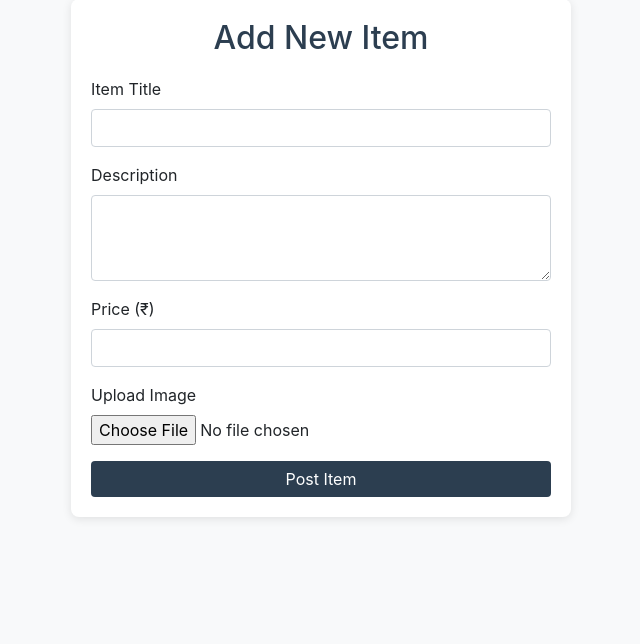
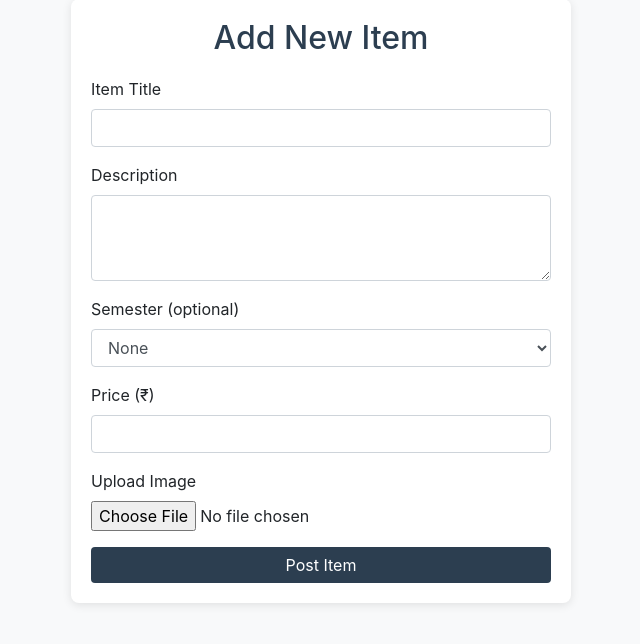
Before and after one commit to ravishverma07/Acedify, a Django app: page /marketplace/upload/ in a window 1280 px wide. Shown: the part 112-756 px from the top of the page, without its empty margins (319-959 px from the left). Run offline with Django 5.2, Linux system fonts and the light colour scheme; the visitor is signed in with stand-in values (Sample User, id 1); some libraries are stand-ins or nearby versions.

Commit message:
marketplace changes

```diff
--- a/marketplace/views.py
+++ b/marketplace/views.py
@@ -26,14 +26,14 @@ def upload(request):
         semester = request.POST.get('semester')
         image = request.FILES.get('image')
         user = request.user
-        current_date =  timezone.now().date()
         if name and description and price and image and user:
             item = Item(
                 user=user,
                 name=name,
                 description=description,
                 price=price,
-                image=image
+                image=image,
+                semester=semester if semester else 'none',
             )
             item.save()
             return redirect('listing')
--- a/templates/marketplace/listing.html
+++ b/templates/marketplace/listing.html
@@ -44,7 +44,9 @@
                     <img src="{{ item.image.url }}" alt="{{ item.title }}" style="width: 200px; height: auto;">
                     <h4>{{ item.name }}</h4>
                     <h5>₹{{ item.price }}</h5>
+                    <h6>{{ item.semester }}</h6>
                     <p>{{ item.description }}</p>
+
                 </div>
             {% endfor %}
 
--- a/templates/marketplace/upload.html
+++ b/templates/marketplace/upload.html
@@ -62,6 +62,18 @@
                     <textarea class="form-control" id="description" name="description" rows="3" required></textarea>
                 </div>
                 <div class="form-group">
+                    <label for="semester">Semester (optional)</label>
+                    <select class="form-control" id="semester" name="semester" required>
+                        <option value="none" selected>None</option>
+                        <option value="1">Semester 1</option>
+                        <option value="2">Semester 2</option>
+                        <option value="3">Semester 3</option>
+                        <option value="4">Semester 4</option>
+                        <option value="5">Semester 5</option>
+                        <option value="6">Semester 6</option>
+                    </select>
+                </div>
+                <div class="form-group">
                     <label for="price">Price (₹)</label>
                     <input type="number" step="0.01" class="form-control" id="price" name="price" required>
                 </div>
```
Also changed, not shown: marketplace/admin.py (+7 -1 lines), requirements.txt (renamed from requirement.txt).
